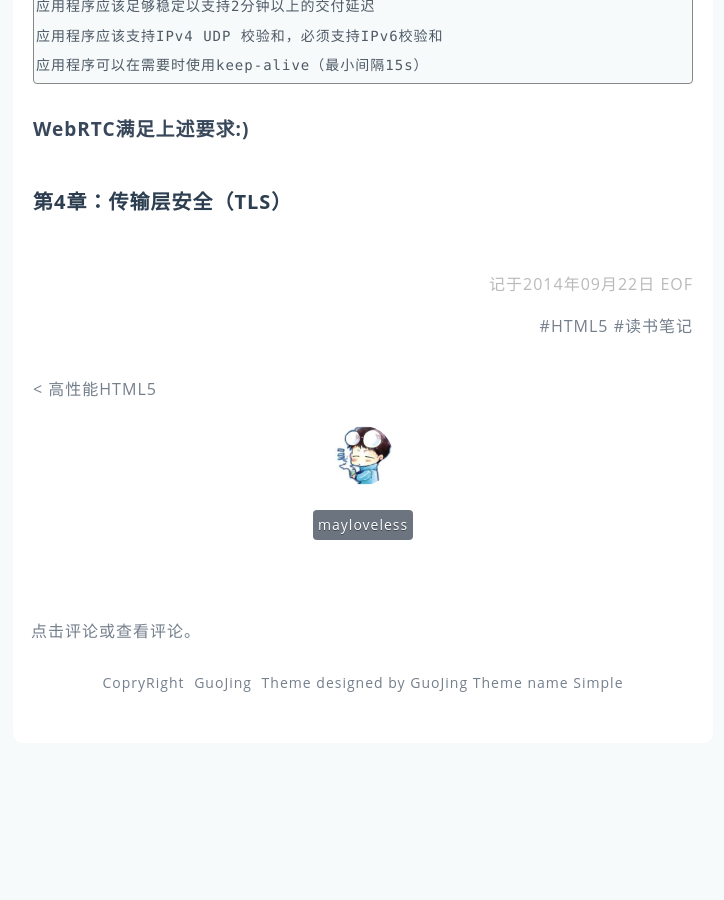
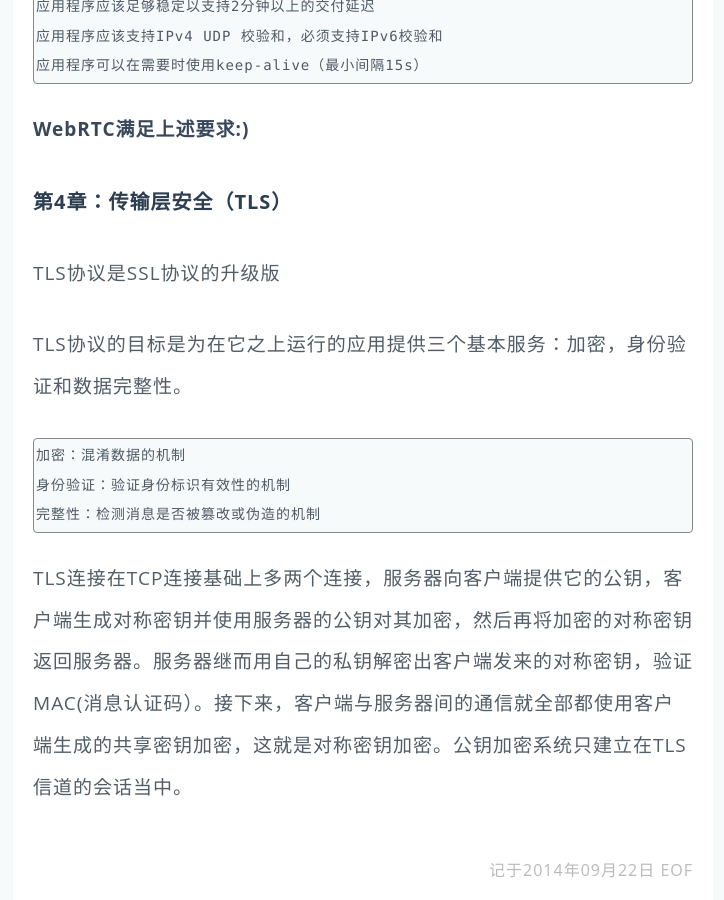
Before and after one commit to mayloveless/wanglingfei.github.com, a Jekyll site: the page built from _posts/techNote/2014-09-22-high-performance-browser-networking.md, in a window 1280 px wide and 900 px high, scrolled down 1077 px. Shown: the whole window, without its empty margins (277-1001 px from the left). Built offline with Jekyll 4.4.1, drawn with Linux system fonts in a browser that asks for light colours; nearby versions of some CDN libraries; library files that are not in the unit come from our copies; Markdown is read by kramdown in place of the engine named in the settings; before the commit the page ends 1820 px from its top, so only the background shows below that.

Commit message:
add post

```diff
--- a/_posts/techNote/2014-09-22-high-performance-browser-networking.md
+++ b/_posts/techNote/2014-09-22-high-performance-browser-networking.md
@@ -40,3 +40,13 @@
 **WebRTC满足上述要求:)**
 
 ###第4章：传输层安全（TLS）
+
+TLS协议是SSL协议的升级版
+
+TLS协议的目标是为在它之上运行的应用提供三个基本服务：加密，身份验证和数据完整性。
+
+    加密：混淆数据的机制
+    身份验证：验证身份标识有效性的机制
+    完整性：检测消息是否被篡改或伪造的机制
+
+TLS连接在TCP连接基础上多两个连接，服务器向客户端提供它的公钥，客户端生成对称密钥并使用服务器的公钥对其加密，然后再将加密的对称密钥返回服务器。服务器继而用自己的私钥解密出客户端发来的对称密钥，验证MAC(消息认证码）。接下来，客户端与服务器间的通信就全部都使用客户端生成的共享密钥加密，这就是对称密钥加密。公钥加密系统只建立在TLS信道的会话当中。
```
